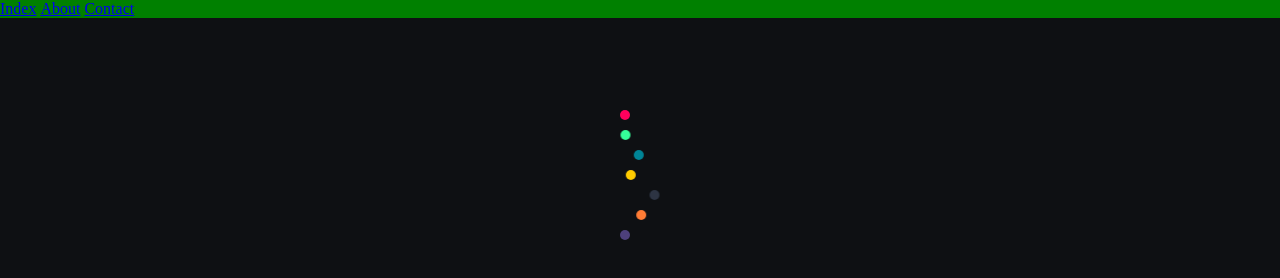
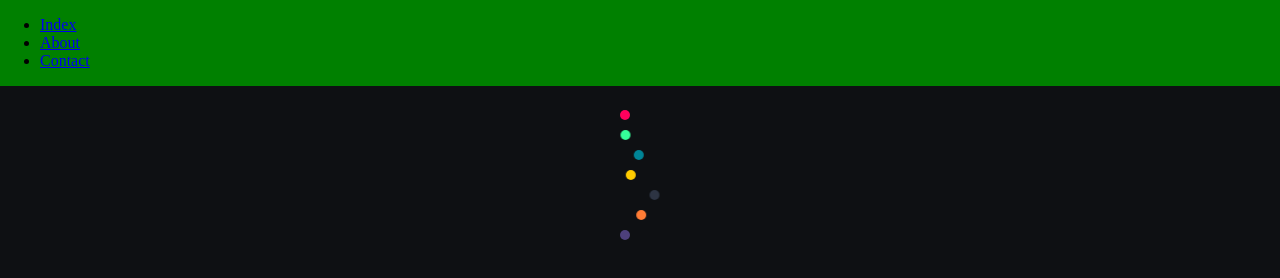
Before and after one commit to zackn9ne/homework1-1, a plain HTML site: page index.html in a window 1280 px wide. Drawn offline with Linux system fonts and the light colour scheme.

Commit message:
refactoring out in-file css

```diff
--- a/index.html
+++ b/index.html
@@ -22,17 +22,5 @@
 	  <div class="ball"></div>
 	</div>
 
-<style type="text/css">
-	.navbar{
-		margin: 0;
-		padding: 0;
-	}
-	.navbar li{
-		display: inline;
-	}
-	li{
-		list-style-type: none;
-	}
-</style>
 </body>
 </html>
```
